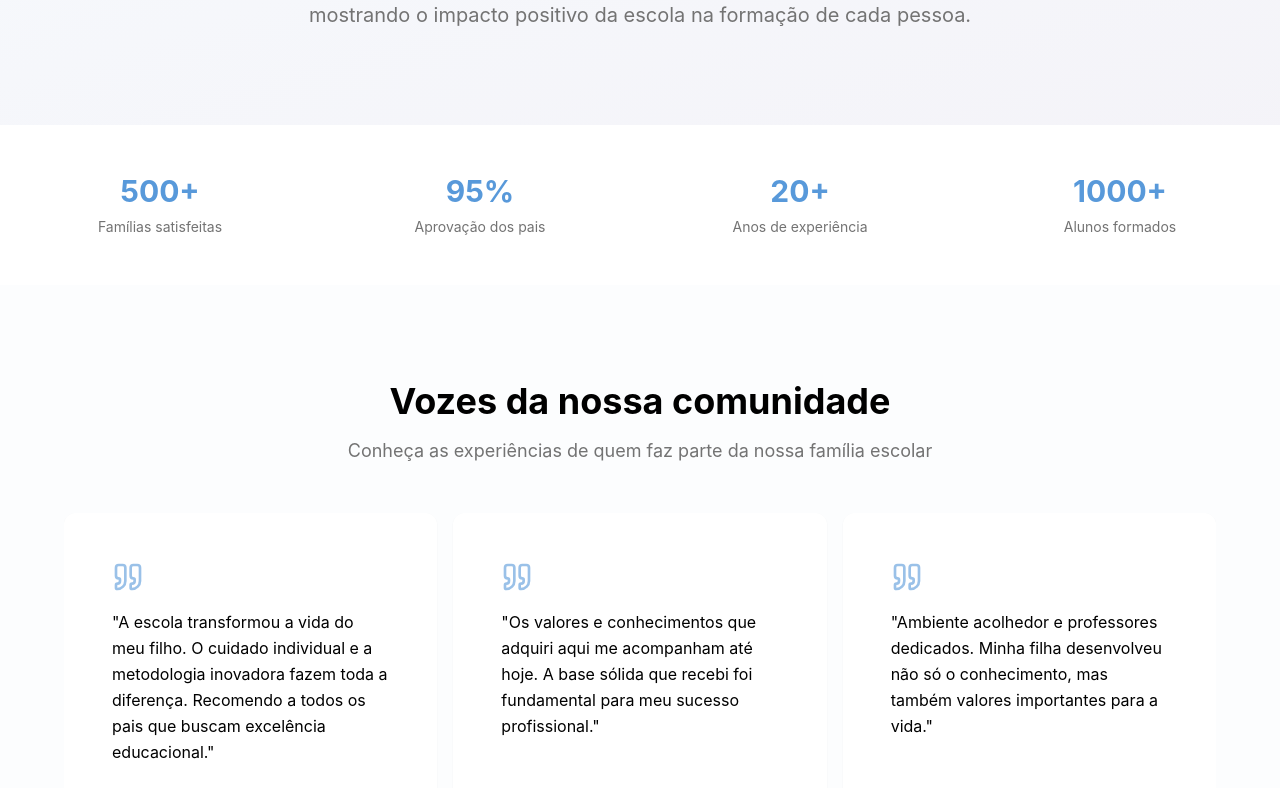
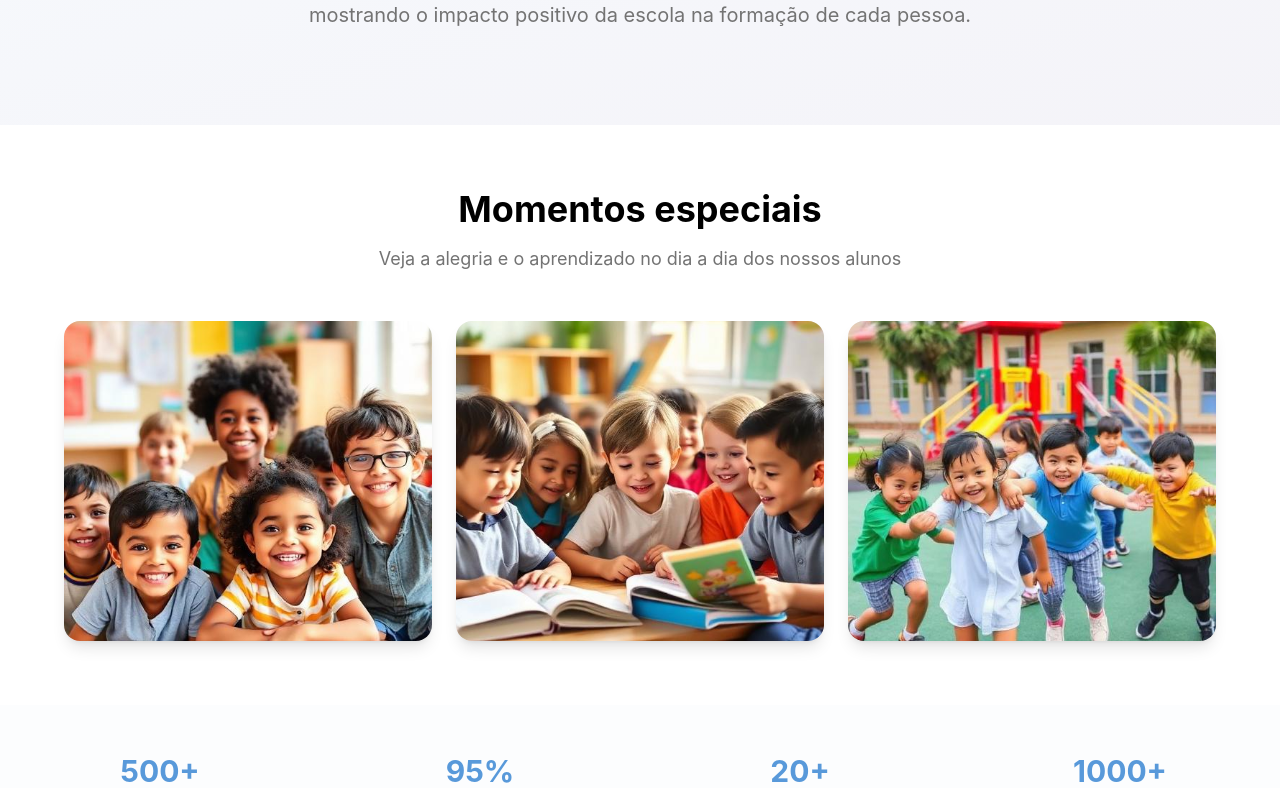
Before and after one commit to VonoxDeveloper/prototipo-marcosrichardson, a React (Vite) app: page /depoimentos in a window 1280 px wide. Shown: the part 331-1119 px from the top of the page. Built offline with nearby package versions, Linux system fonts and the light colour scheme.

Commit message:
Fix Depoimentos page

```diff
--- a/src/pages/Depoimentos.tsx
+++ b/src/pages/Depoimentos.tsx
@@ -4,6 +4,9 @@ import { Card, CardContent } from '@/components/ui/card';
 import { Carousel, CarouselContent, CarouselItem, CarouselNext, CarouselPrevious } from '@/components/ui/carousel';
 import { Button } from '@/components/ui/button';
 import { Quote, Star, Heart, Users } from 'lucide-react';
+import children1 from '@/assets/children-1.jpg';
+import children2 from '@/assets/children-2.jpg';
+import children3 from '@/assets/children-3.jpg';
 
 const testimonials = [
   {
@@ -78,8 +81,46 @@ const Depoimentos = () => {
           </div>
         </section>
 
+        {/* Photo Gallery Section */}
+        <section className="py-16 bg-white">
+          <div className="container mx-auto px-4">
+            <div className="text-center mb-12">
+              <h2 className="text-3xl sm:text-4xl font-bold mb-4">
+                Momentos especiais
+              </h2>
+              <p className="text-lg text-muted-foreground">
+                Veja a alegria e o aprendizado no dia a dia dos nossos alunos
+              </p>
+            </div>
+
+            <div className="grid grid-cols-1 md:grid-cols-3 gap-6 max-w-6xl mx-auto">
+              <div className="group overflow-hidden rounded-2xl shadow-lg hover:shadow-xl transition-all duration-300">
+                <img
+                  src={children1}
+                  alt="Crianças felizes brincando e aprendendo na escola"
+                  className="w-full h-80 object-cover group-hover:scale-105 transition-transform duration-300"
+                />
+              </div>
+              <div className="group overflow-hidden rounded-2xl shadow-lg hover:shadow-xl transition-all duration-300">
+                <img
+                  src={children2}
+                  alt="Estudantes participando de atividades educativas em grupo"
+                  className="w-full h-80 object-cover group-hover:scale-105 transition-transform duration-300"
+                />
+              </div>
+              <div className="group overflow-hidden rounded-2xl shadow-lg hover:shadow-xl transition-all duration-300">
+                <img
+                  src={children3}
+                  alt="Momentos de descoberta e criatividade dos alunos"
+                  className="w-full h-80 object-cover group-hover:scale-105 transition-transform duration-300"
+                />
+              </div>
+            </div>
+          </div>
+        </section>
+
         {/* Stats Section */}
-        <section className="py-12 bg-white">
+        <section className="py-12 bg-muted/20">
           <div className="container mx-auto px-4">
             <div className="grid grid-cols-2 md:grid-cols-4 gap-8 text-center">
               <div className="space-y-2">
@@ -103,7 +144,7 @@ const Depoimentos = () => {
         </section>
 
         {/* Testimonials Section */}
-        <section className="py-16 sm:py-24 bg-muted/20">
+        <section className="py-16 sm:py-24 bg-white">
           <div className="container mx-auto px-4">
             <div className="text-center mb-12">
               <h2 className="text-3xl sm:text-4xl font-bold mb-4">
```
